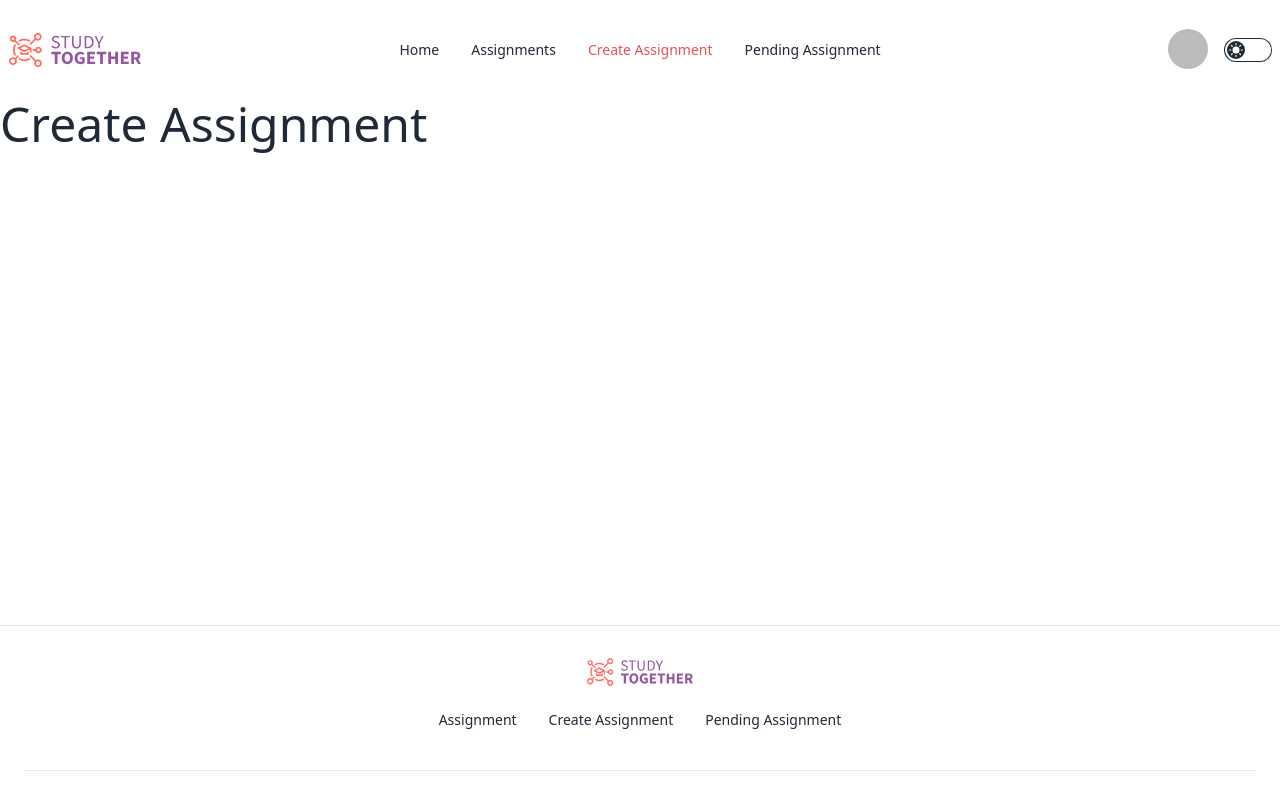
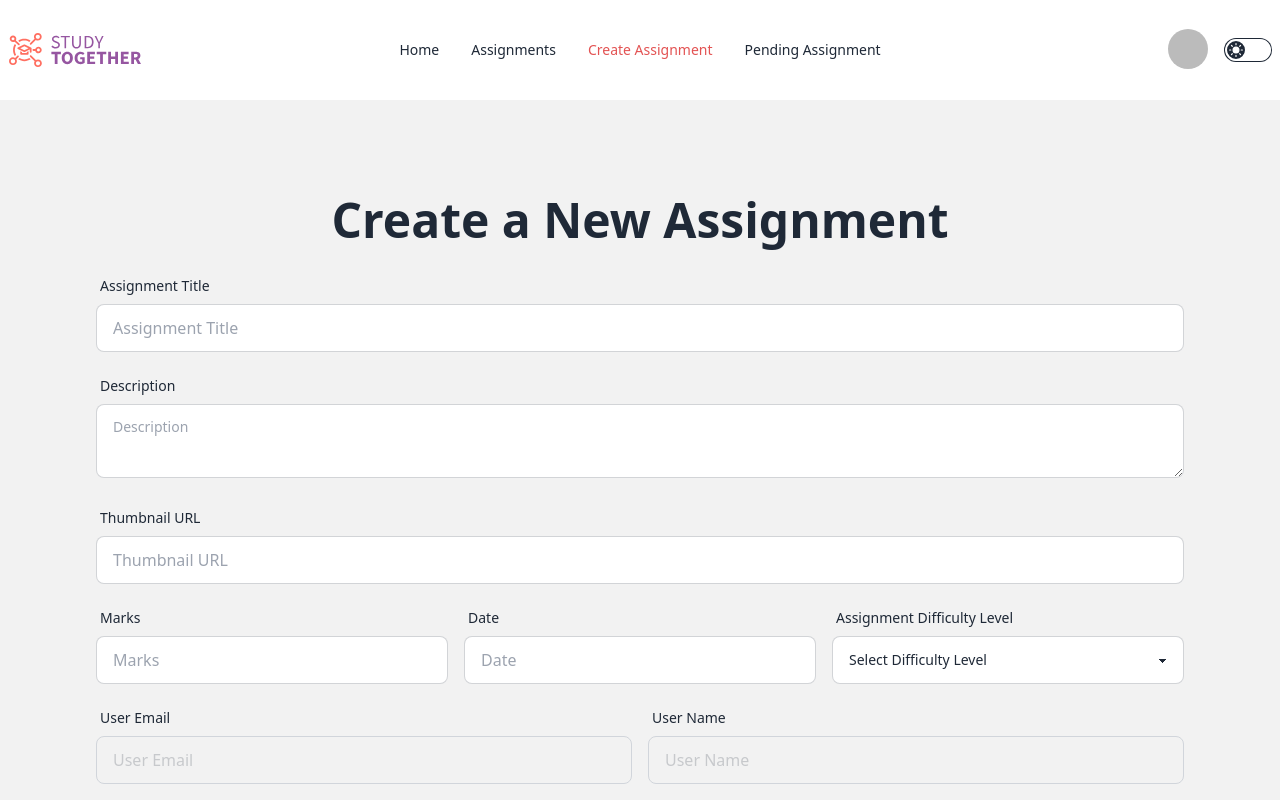
Before and after one commit to rishowrav/study-together-client, a React (Vite) app: page /create_assignment in a window 1280 px wide. Shown: the top 800 px of the page. Built offline with nearby package versions, Linux system fonts and the light colour scheme; no server answers; sample sign-in values are in the browser's storage.

Commit message:
create assignment page design has been completed

```diff
--- a/src/pages/CreateAssignment/CreateAssignment.jsx
+++ b/src/pages/CreateAssignment/CreateAssignment.jsx
@@ -2,11 +2,168 @@ import { Helmet } from "react-helmet";
 
 const CreateAssignment = () => {
   return (
-    <div>
+    <div className="container  mx-auto">
       <Helmet>
         <title>STUDY TOGETHER | Create Assignment</title>
       </Helmet>
-      <h1 className="text-5xl">Create Assignment</h1>
+
+      {/* start */}
+      <div className="bg-base-200 lg:p-24 md:p-16 p-10">
+        <h2 className="text-5xl text-center font-extrabold mb-6">
+          Create a New Assignment
+        </h2>
+        <form onSubmit={""}>
+          {/* Assignment title row */}
+          <div className=" mb-4">
+            <div className="form-control ">
+              <label className="label">
+                <span className="label-text">Assignment Title</span>
+              </label>
+              <label className="input-group">
+                <input
+                  required
+                  type="text"
+                  name="assignment_title"
+                  placeholder="Assignment Title"
+                  className="input input-bordered w-full"
+                />
+              </label>
+            </div>
+          </div>
+
+          {/* Description row */}
+          <div className="mb-4">
+            <div className="form-control w-full">
+              <label className="label">
+                <span className="label-text">Description</span>
+              </label>
+              <label className="input-group">
+                <textarea
+                  required
+                  className="textarea textarea-bordered w-full"
+                  name="description"
+                  rows="2"
+                  placeholder="Description"
+                ></textarea>
+              </label>
+            </div>
+          </div>
+
+          {/* Thumbnail url row */}
+          <div className=" mb-4">
+            <div className="form-control ">
+              <label className="label">
+                <span className="label-text">Thumbnail URL</span>
+              </label>
+              <label className="input-group">
+                <input
+                  required
+                  type="text"
+                  name="thumbnail_url"
+                  placeholder="Thumbnail URL"
+                  className="input input-bordered w-full"
+                />
+              </label>
+            </div>
+          </div>
+
+          {/* form  row */}
+          <div className="lg:flex mb-4 gap-4">
+            {/* mark */}
+            <div className="form-control lg:w-1/2 w-full">
+              <label className="label">
+                <span className="label-text">Marks</span>
+              </label>
+              <label className="input-group">
+                <input
+                  required
+                  type="text"
+                  name="marks"
+                  placeholder="Marks"
+                  className="input input-bordered w-full"
+                />
+              </label>
+            </div>
+
+            {/* date */}
+            <div className="form-control lg:w-1/2 w-full">
+              <label className="label">
+                <span className="label-text">Date</span>
+              </label>
+              <label className="input-group">
+                <input
+                  required
+                  type="text"
+                  name="date"
+                  placeholder="Date"
+                  className="input input-bordered w-full"
+                />
+              </label>
+            </div>
+
+            {/* assignment difficulty level */}
+            <div className="form-control lg:w-1/2 w-full ">
+              <label className="label">
+                <span className="label-text">Assignment Difficulty Level</span>
+              </label>
+              <label className="input-group">
+                <select
+                  required
+                  className="select select-bordered w-full "
+                  name="stockStatus"
+                >
+                  <option disabled selected>
+                    Select Difficulty Level
+                  </option>
+                  <option defaultValue="Hard">Hard</option>
+                  <option defaultValue="Medium">Medium</option>
+                  <option defaultValue="Easy">Easy</option>
+                </select>
+              </label>
+            </div>
+          </div>
+
+          {/* form userEmail and userName row */}
+          <div className="md:flex mb-8 gap-4">
+            <div className="form-control md:w-1/2">
+              <label className="label">
+                <span className="label-text">User Email</span>
+              </label>
+              <label className="input-group">
+                <input
+                  disabled
+                  defaultValue=""
+                  type="text"
+                  name="userEmail"
+                  placeholder="User Email"
+                  className="input disabled:border-1 disabled:border-gray-300 input-bordered w-full"
+                />
+              </label>
+            </div>
+            <div className="form-control md:w-1/2 ">
+              <label className="label">
+                <span className="label-text">User Name</span>
+              </label>
+              <label className="input-group">
+                <input
+                  disabled
+                  defaultValue=""
+                  type="text"
+                  name="userName"
+                  placeholder="User Name"
+                  className="input disabled:border-1 disabled:border-gray-300 input-bordered w-full "
+                />
+              </label>
+            </div>
+          </div>
+
+          <input
+            type="submit"
+            value="Publish Assignment"
+            className="btn btn-block bg-[#e35353] text-white hover:bg-[#e35353]"
+          />
+        </form>
+      </div>
     </div>
   );
 };
```
